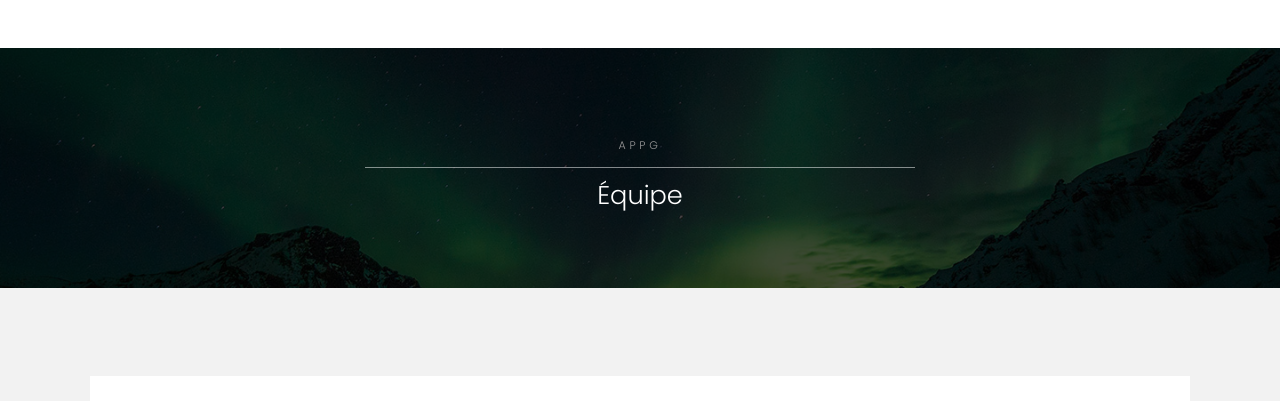
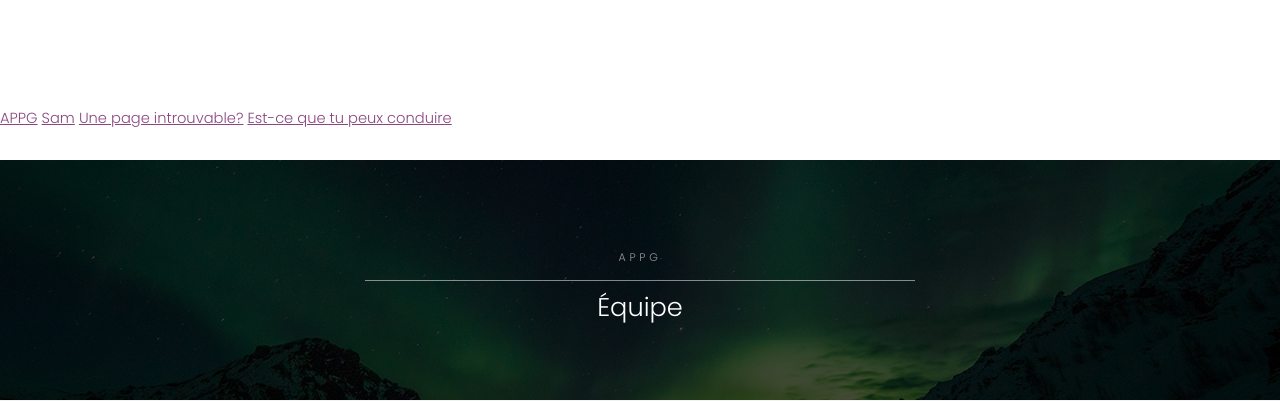
Before and after one commit to iamtend0/nuitdelinfo, a PHP site: page /equipe.php in a window 1280 px wide. Shown: the top 401 px of the page. Run offline with PHP 8.4, Linux system fonts and the light colour scheme.

Commit message:
coucou tu veux voir ma bique

```diff
--- a/index.php
+++ b/index.php
@@ -4,6 +4,7 @@
 		<meta charset="utf-8" />
 		<meta name="viewport" content="width=device-width, initial-scale=1" />
 		<link rel="stylesheet" href="assets/css/main.css" />
+		<link rel="stylesheet" href="theme/css/style.css" />
 
 	</head>
 		<?php include ("header.php"); ?>
--- a/theme/css/style.css
+++ b/theme/css/style.css
@@ -3,10 +3,10 @@
 }
 
 header#main {
-	position: absolute;
+/*	position: absolute;
 	width: 100%;
 	top: 0;
-	left: 0;
+	left: 0;*/
 }
 
 
```
